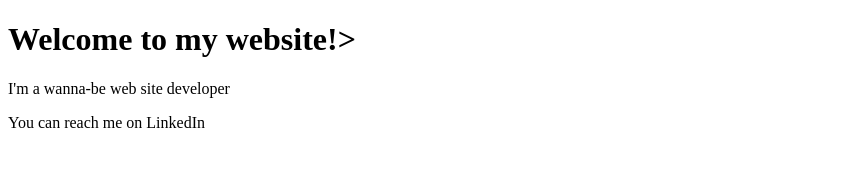
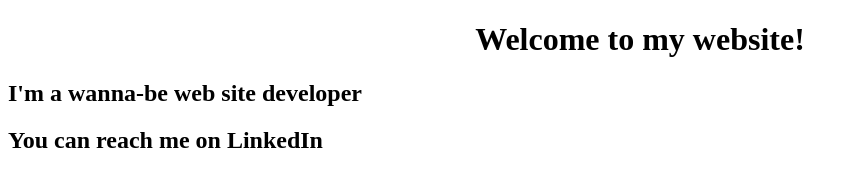
Before and after one commit to ubikcan/trusted-research, a plain HTML site: page index.html in a window 1280 px wide. Shown: the whole page, without its empty margins (0-857 px from the left). Drawn offline with Linux system fonts and the light colour scheme.

Commit message:
Update index.html

```diff
--- a/index.html
+++ b/index.html
@@ -1,15 +1,15 @@
 <!DOCTYPE html>
 <html>
   <head>
-    <title>Hello world I'm testing</title>
+    <title>Trusted Research Environments Community of Practice</title>
   </head>
 <body>
    <main>
-  <h1>Welcome to my website!></h1>
+  <h1><center>Welcome to my website!<center></h1>
     <section>
- <p>I'm a wanna-be web site developer</p>
+ <p><h2>I'm a wanna-be web site developer</h2></p>
       </section>
-<section><p> You can reach me on LinkedIn
+<section><p> <h2>You can reach me on LinkedIn</h2>
 </section>
 </main>
 </body></html>
```
